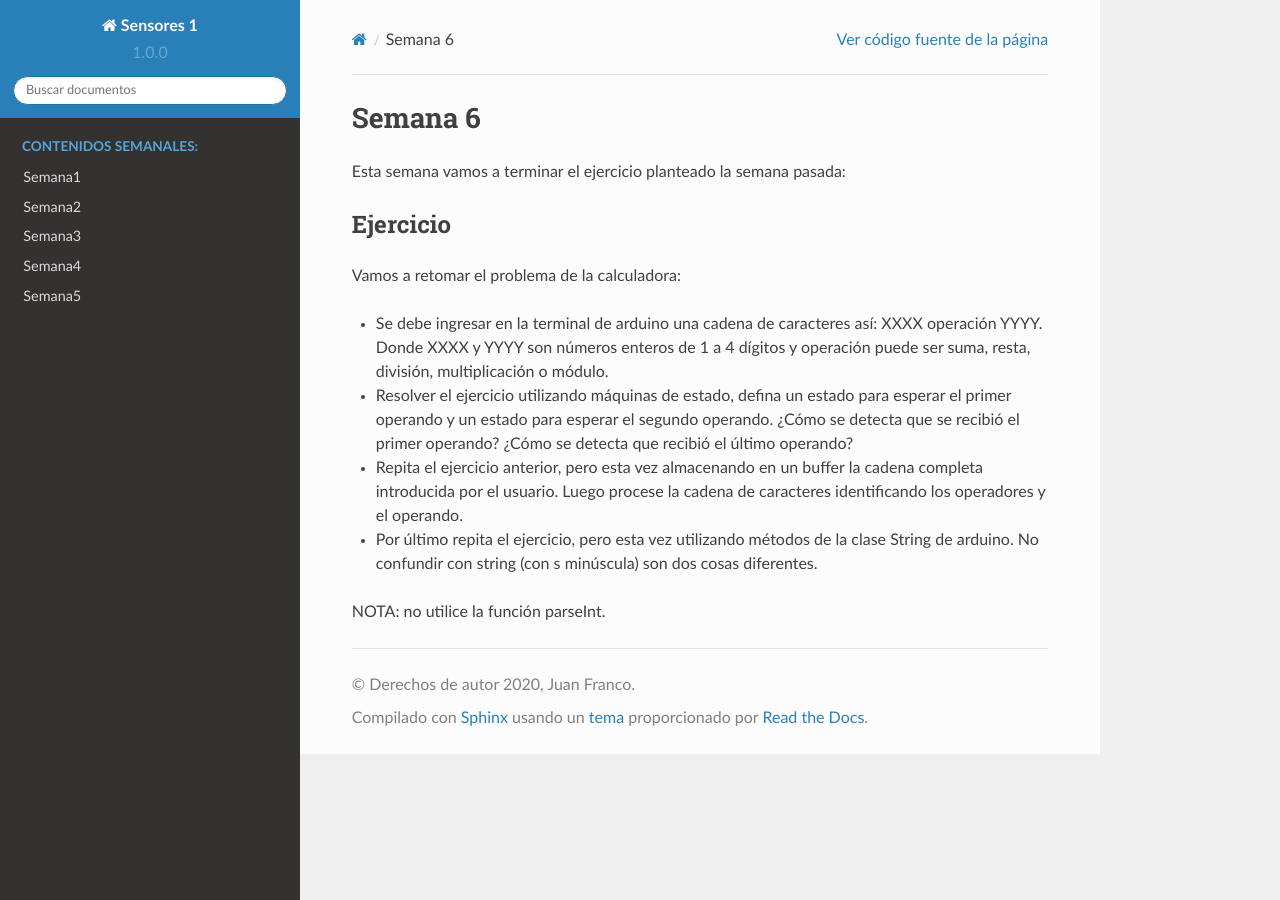
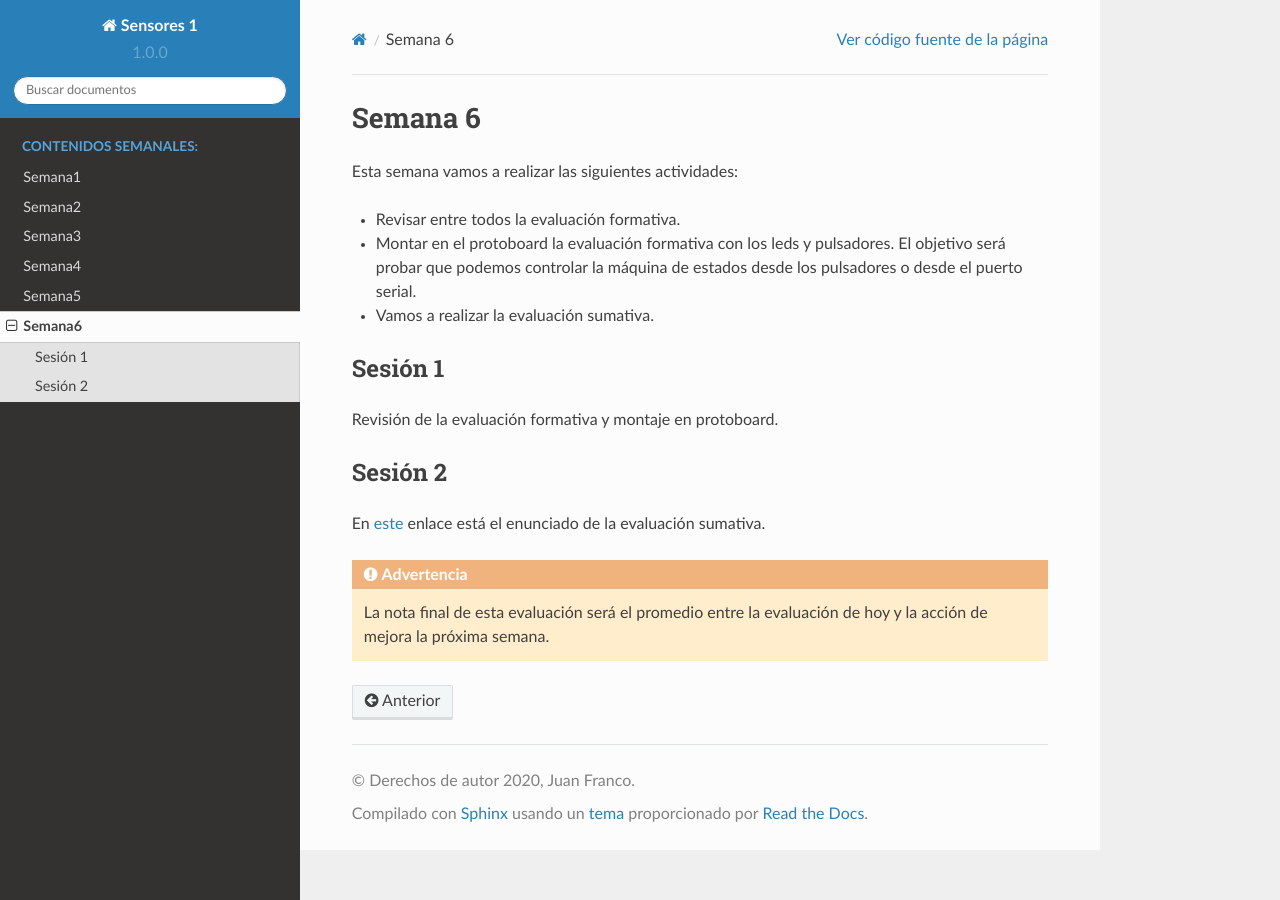
Before and after one commit to juanferfranco/sensores1, a Sphinx documentation site: the page built from docs/_semana6/semana6.rst, in a window 1280 px wide. Built offline with Sphinx 7.4.7 and the Read the Docs theme 2.0.0, drawn with Linux system fonts in a browser that asks for light colours.

Commit message:
add week 6

```diff
--- a/docs/_semana6/semana6.rst
+++ b/docs/_semana6/semana6.rst
@@ -1,48 +1,24 @@
 Semana 6
 ===========
-Esta semana vamos a terminar el ejercicio planteado la semana pasada:
 
-Ejercicio
-------------
-Vamos a retomar el problema de la calculadora:
+Esta semana vamos a realizar las siguientes actividades:
 
-* Se debe ingresar en la terminal de arduino una cadena de caracteres así: XXXX operación YYYY. Donde
-  XXXX y YYYY son números enteros de 1 a 4 dígitos y operación puede ser suma, resta, división, multiplicación
-  o módulo.
-
-* Resolver el ejercicio utilizando máquinas de estado, defina un estado para esperar el primer operando
-  y un estado para esperar el segundo operando. ¿Cómo se detecta que se recibió el primer operando? ¿Cómo
-  se detecta que recibió el último operando?
-
-* Repita el ejercicio anterior, pero esta vez almacenando en un buffer la cadena completa introducida por
-  el usuario. Luego procese la cadena de caracteres identificando los operadores y el operando.
-
-* Por último repita el ejercicio, pero esta vez utilizando métodos de la clase String de arduino. No
-  confundir con string (con s minúscula) son dos cosas diferentes.
-
-NOTA: no utilice la función parseInt.
+* Revisar entre todos la evaluación formativa.
+* Montar en el protoboard la evaluación formativa con los leds
+  y pulsadores. El objetivo será probar que podemos controlar la
+  máquina de estados desde los pulsadores o desde el puerto serial.
+* Vamos a realizar la evaluación sumativa.
 
 
-..
-  Esta semana vamos a revisar la implementación que cada uno realizó de la bomba. Adicionalmente,
-  vamos a introducir algunas técnicas de programación del puerto serial.
+Sesión 1
+----------
+Revisión de la evaluación formativa y montaje en protoboard.
 
-  Material de referencia
-  -----------------------
-  En el siguiente `enlace <https://www.gammon.com.au/serial>`__ se puede encontrar un material de
-  referencia que sirve para complementar los ejercicios de esta semana.
+Sesión 2
+----------
+En `este <https://docs.google.com/document/d/14p8jrqM-VUKPMMaqN_cm0q0rQ6Yn_wQEkXXlknu1U3k/edit?usp=sharing>`__
+enlace está el enunciado de la evaluación sumativa.
 
-  Ejercicio
-  ------------
-  Vamos a retomar el problema de la calculadora:
-
-  * Se debe ingresar en la terminal de arduino una cadena de caracteres así: XXXX operación YYYY. Donde
-    XXXX y YYYY son números enteros de 1 a 4 dígitos y operación puede ser suma, resta, división, multiplicación
-    o módulo.
-
-  * Resolver el ejercicio utilizando máquinas de estado, defina un estado para esperar el primer operando
-    y un estado para esperar el segundo operando. ¿Cómo se detecta que se recibió el primer operando? ¿Cómo
-    se detecta que recibió el último operando?
-
-  * Repita el ejercicio anterior, pero esta vez almacenando en un buffer la cadena completa introducida por
-    el usuario. Luego procese la cadena de caracteres identificando los operadores y el operando.
+.. warning::
+   La nota final de esta evaluación será el promedio entre la
+   evaluación de hoy y la acción de mejora la próxima semana.
--- a/docs/index.rst
+++ b/docs/index.rst
@@ -61,3 +61,4 @@ el aula y 5 horas de trabajo autónomo.
    Semana3 <_semana3/semana3>
    Semana4 <_semana4/semana4>
    Semana5 <_semana5/semana5>
+   Semana6 <_semana6/semana6>
```
Also changed, not shown: 5 other files.
